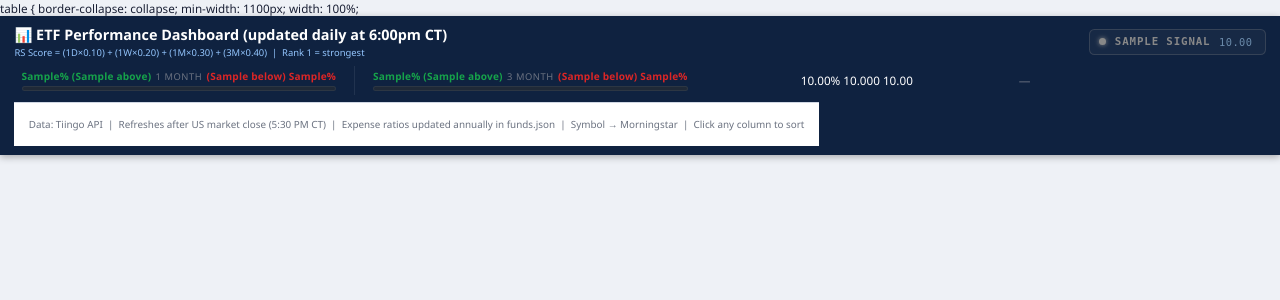
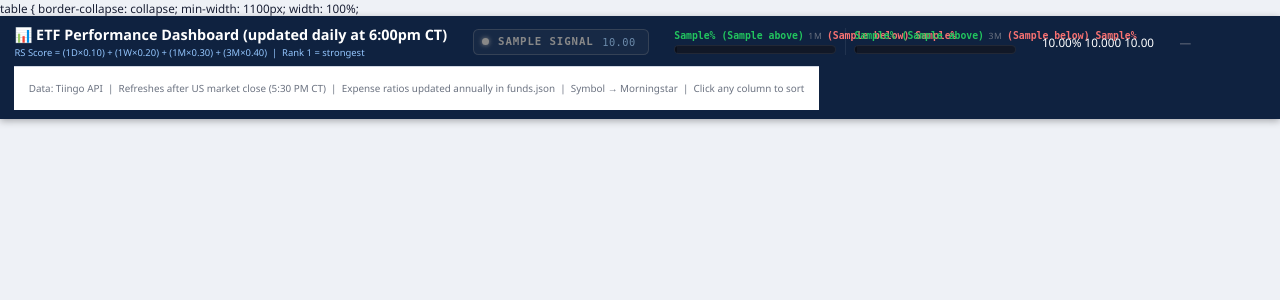
Before and after one commit to Jamesm2009/ETF-Dashboard, a Flask app: template templates/index.html in a window 1280 px wide. Shown: the top 300 px of the page. Run offline with Flask 3, Linux system fonts and the light colour scheme; the template is opened without the code that fills it: most values are stand-ins (such as "Sample title", 1, 10 or a date in 2020).

Commit message:
Update index.html

```diff
--- a/templates/index.html
+++ b/templates/index.html
@@ -280,80 +280,141 @@ footer { text-align: center; padding: 16px; color: var(--muted); font-size: 11px
 </a>
 {% endif %}
 
+
 {% if breadth and breadth.sma21.total > 0 %}
-<div style="display:inline-flex; align-items:center; gap:1.25rem; padding:0 0.5rem;">
+<div style="
+  display: inline-flex;
+  align-items: center;
+  gap: 0.6rem;
+">
 
-  <!-- 1 Month (1-month) meter -->
-  <div style="display:flex; flex-direction:column; gap:3px; min-width:160px;">
-    <div style="display:flex; justify-content:space-between; align-items:baseline;">
-      <span style="font-size:0.7rem; font-weight:600; color:#16a34a; letter-spacing:0.02em;">
-        {{ breadth.sma21.above_pct }}% ({{ breadth.sma21.above }})
-      </span>
-      <span style="font-size:0.65rem; color:#6b7280; letter-spacing:0.06em; text-transform:uppercase; padding:0 0.3rem;">
-       1 Month
-      </span>
-      <span style="font-size:0.7rem; font-weight:600; color:#dc2626; letter-spacing:0.02em;">
-        ({{ breadth.sma21.below }}) {{ breadth.sma21.below_pct }}%
-      </span>
+  <!-- ── SMA 21 (1-month) ── -->
+  <div style="
+    display: flex;
+    flex-direction: column;
+    gap: 4px;
+    width: 180px;
+  ">
+    <!-- Label row: Above ... SMA21 ... Below -->
+    <div style="display:flex; justify-content:space-between; align-items:center; gap:2px;">
+      <span style="
+        font-size: 0.68rem; font-weight: 700;
+        color: #22c55e; font-family: monospace;
+        white-space: nowrap;
+      ">{{ breadth.sma21.above_pct }}% ({{ breadth.sma21.above }})</span>
+
+      <span style="
+        font-size: 0.6rem; color: #6b7280;
+        letter-spacing: 0.08em; text-transform: uppercase;
+        flex-shrink: 0; padding: 0 3px;
+      ">1M</span>
+
+      <span style="
+        font-size: 0.68rem; font-weight: 700;
+        color: #f87171; font-family: monospace;
+        white-space: nowrap;
+      ">({{ breadth.sma21.below }}) {{ breadth.sma21.below_pct }}%</span>
     </div>
-    <!-- Bar track -->
+
+    <!-- Bar -->
     <div style="
-      position:relative; height:6px; border-radius:3px;
-      background:#1f2937; overflow:hidden;
-      border:1px solid rgba(255,255,255,0.06);
+      position: relative;
+      height: 10px;
+      border-radius: 5px;
+      background: #111827;
+      overflow: hidden;
+      border: 1px solid rgba(255,255,255,0.07);
     ">
+      <!-- Green (above) fills from left -->
       <div style="
-        position:absolute; left:0; top:0; bottom:0;
-        width:{{ breadth.sma21.above_pct }}%;
-        background:linear-gradient(90deg, #15803d, #22c55e);
-        border-radius:3px 0 0 3px;
-        transition:width 0.6s ease;
+        position: absolute; left: 0; top: 0; bottom: 0;
+        width: {{ breadth.sma21.above_pct }}%;
+        background: linear-gradient(90deg, #16a34a 0%, #22c55e 100%);
+        border-radius: 4px 0 0 4px;
       "></div>
+      <!-- Red (below) fills from right -->
       <div style="
-        position:absolute; right:0; top:0; bottom:0;
-        width:{{ breadth.sma21.below_pct }}%;
-        background:linear-gradient(90deg, #ef4444, #b91c1c);
-        border-radius:0 3px 3px 0;
-        transition:width 0.6s ease;
+        position: absolute; right: 0; top: 0; bottom: 0;
+        width: {{ breadth.sma21.below_pct }}%;
+        background: linear-gradient(90deg, #ef4444 0%, #b91c1c 100%);
+        border-radius: 0 4px 4px 0;
+      "></div>
+      <!-- 1px gap between the two at the midpoint -->
+      <div style="
+        position: absolute;
+        left: calc({{ breadth.sma21.above_pct }}% - 1px);
+        top: 0; bottom: 0;
+        width: 2px;
+        background: rgba(10,15,25,0.9);
       "></div>
     </div>
   </div>
 
   <!-- Divider -->
-  <div style="width:1px; height:32px; background:rgba(255,255,255,0.08); flex-shrink:0;"></div>
+  <div style="
+    width: 1px; height: 30px;
+    background: rgba(255,255,255,0.08);
+    flex-shrink: 0;
+  "></div>
 
-  <!-- 3 Month (3-month) meter -->
-  <div style="display:flex; flex-direction:column; gap:3px; min-width:160px;">
-    <div style="display:flex; justify-content:space-between; align-items:baseline;">
-      <span style="font-size:0.7rem; font-weight:600; color:#16a34a; letter-spacing:0.02em;">
-        {{ breadth.sma63.above_pct }}% ({{ breadth.sma63.above }})
-      </span>
-      <span style="font-size:0.65rem; color:#6b7280; letter-spacing:0.06em; text-transform:uppercase; padding:0 0.3rem;">
-        3 Month
-      </span>
-      <span style="font-size:0.7rem; font-weight:600; color:#dc2626; letter-spacing:0.02em;">
-        ({{ breadth.sma63.below }}) {{ breadth.sma63.below_pct }}%
-      </span>
+  <!-- ── SMA 63 (3-month) ── -->
+  <div style="
+    display: flex;
+    flex-direction: column;
+    gap: 4px;
+    width: 180px;
+  ">
+    <!-- Label row: Above ... SMA63 ... Below -->
+    <div style="display:flex; justify-content:space-between; align-items:center; gap:2px;">
+      <span style="
+        font-size: 0.68rem; font-weight: 700;
+        color: #22c55e; font-family: monospace;
+        white-space: nowrap;
+      ">{{ breadth.sma63.above_pct }}% ({{ breadth.sma63.above }})</span>
+
+      <span style="
+        font-size: 0.6rem; color: #6b7280;
+        letter-spacing: 0.08em; text-transform: uppercase;
+        flex-shrink: 0; padding: 0 3px;
+      ">3M</span>
+
+      <span style="
+        font-size: 0.68rem; font-weight: 700;
+        color: #f87171; font-family: monospace;
+        white-space: nowrap;
+      ">({{ breadth.sma63.below }}) {{ breadth.sma63.below_pct }}%</span>
     </div>
-    <!-- Bar track -->
+
+    <!-- Bar -->
     <div style="
-      position:relative; height:6px; border-radius:3px;
-      background:#1f2937; overflow:hidden;
-      border:1px solid rgba(255,255,255,0.06);
+      position: relative;
+      height: 10px;
+      border-radius: 5px;
+      background: #111827;
+      overflow: hidden;
+      border: 1px solid rgba(255,255,255,0.07);
     ">
+      <!-- Green (above) fills from left -->
       <div style="
-        position:absolute; left:0; top:0; bottom:0;
-        width:{{ breadth.sma63.above_pct }}%;
-        background:linear-gradient(90deg, #15803d, #22c55e);
-        border-radius:3px 0 0 3px;
-        transition:width 0.6s ease;
+        position: absolute; left: 0; top: 0; bottom: 0;
+        width: {{ breadth.sma63.above_pct }}%;
+        background: linear-gradient(90deg, #16a34a 0%, #22c55e 100%);
+        border-radius: 4px 0 0 4px;
       "></div>
+      <!-- Red (below) fills from right -->
       <div style="
-        position:absolute; right:0; top:0; bottom:0;
-        width:{{ breadth.sma63.below_pct }}%;
-        background:linear-gradient(90deg, #ef4444, #b91c1c);
-        border-radius:0 3px 3px 0;
-        transition:width 0.6s ease;
+        position: absolute; right: 0; top: 0; bottom: 0;
+        width: {{ breadth.sma63.below_pct }}%;
+        background: linear-gradient(90deg, #ef4444 0%, #b91c1c 100%);
+        border-radius: 0 4px 4px 0;
+      "></div>
+      <!-- Gap line -->
+      <div style="
+        position: absolute;
+        left: calc({{ breadth.sma63.above_pct }}% - 1px);
+        top: 0; bottom: 0;
+        width: 2px;
+        background: rgba(10,15,25,0.9);
       "></div>
     </div>
   </div>
```
